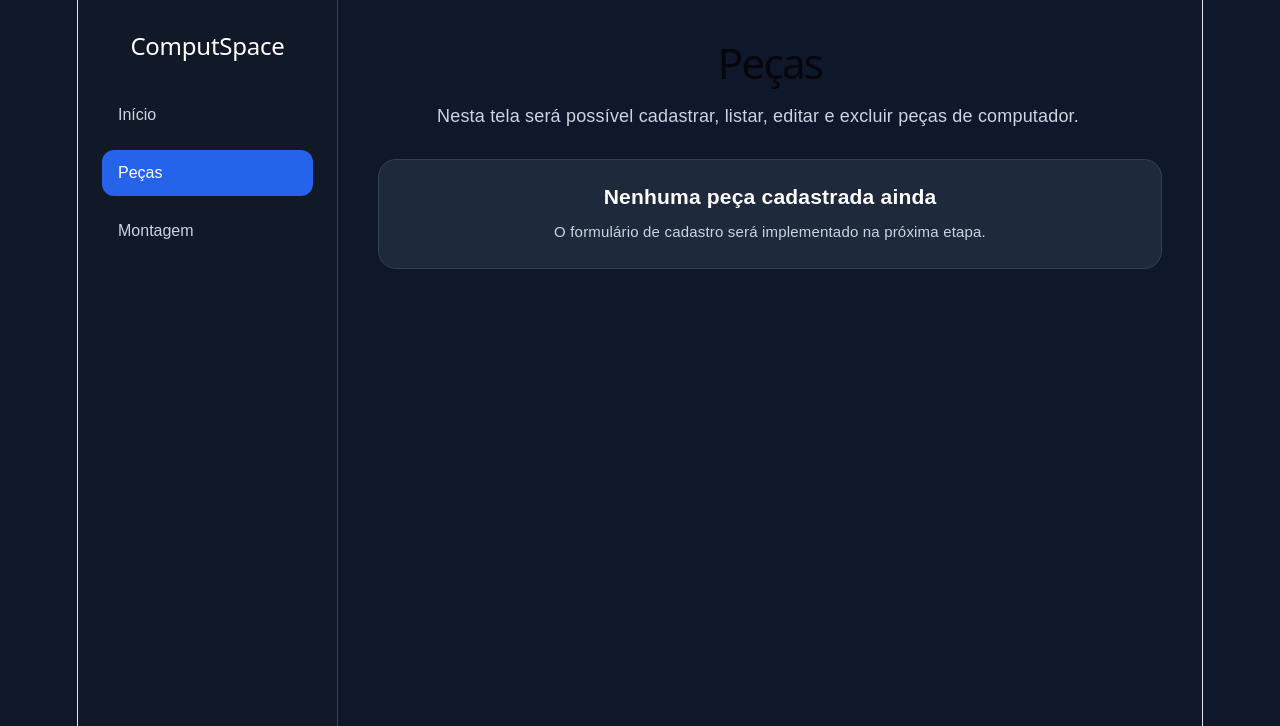
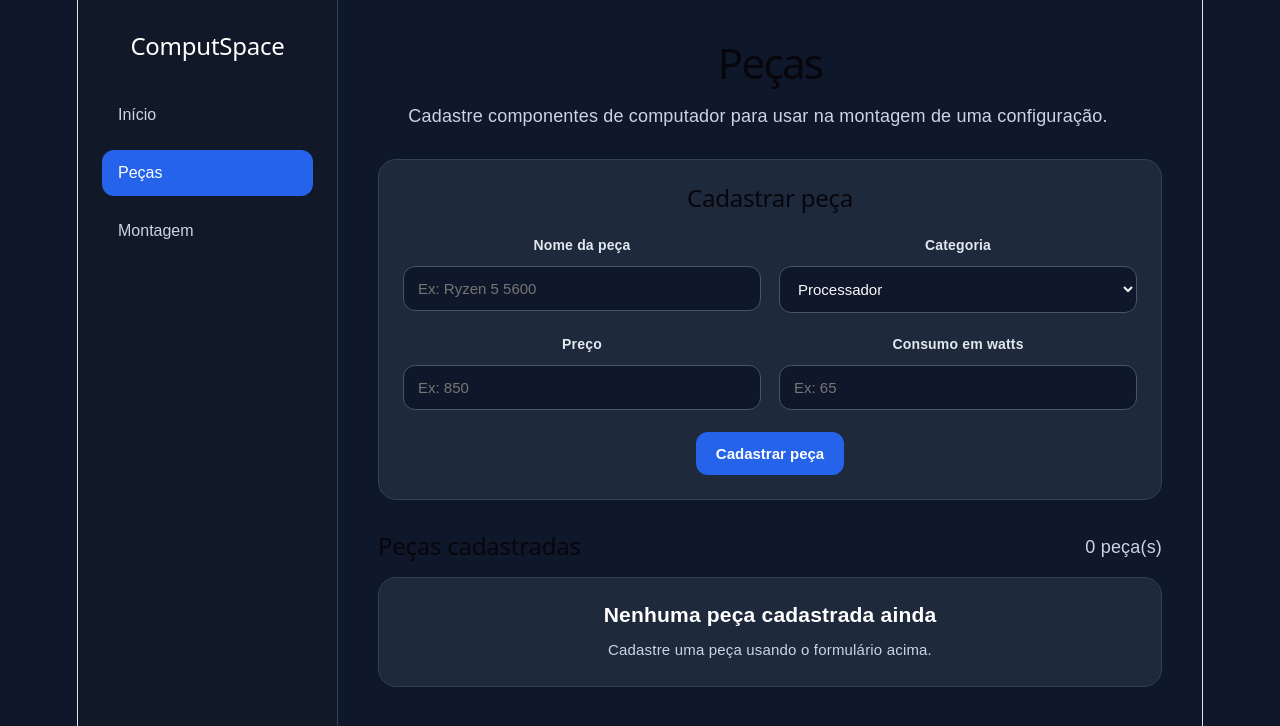
Before and after one commit to GabehEPW/Projeto_de_Programacao_Web, a React (Vite) app in the folder segundobi/ComputSpace/codigo-fonte/: page / in a window 1280 px wide. Both pictures are taken after a click on the button "Peças". Shown: the top 726 px of the page. Built offline with nearby package versions, Linux system fonts and the light colour scheme.

Commit message:
Implementação do cadastro e listagem de peças

```diff
--- a/segundobi/ComputSpace/codigo-fonte/src/App.css
+++ b/segundobi/ComputSpace/codigo-fonte/src/App.css
@@ -137,3 +137,111 @@ p {
     grid-template-columns: 1fr;
   }
 }
+
+.form-card {
+  margin-top: 28px;
+  margin-bottom: 32px;
+  padding: 24px;
+  border-radius: 18px;
+  background: #1e293b;
+  border: 1px solid #334155;
+}
+
+.form-card h2 {
+  margin: 0 0 20px;
+}
+
+.form-grid {
+  display: grid;
+  grid-template-columns: repeat(2, 1fr);
+  gap: 18px;
+  margin-bottom: 22px;
+}
+
+label {
+  display: flex;
+  flex-direction: column;
+  gap: 8px;
+  color: #e2e8f0;
+  font-size: 14px;
+  font-weight: bold;
+}
+
+input,
+select {
+  width: 100%;
+  padding: 13px 14px;
+  border-radius: 12px;
+  border: 1px solid #475569;
+  background: #0f172a;
+  color: #f8fafc;
+  font-size: 15px;
+  outline: none;
+}
+
+input:focus,
+select:focus {
+  border-color: #2563eb;
+}
+
+.primary-button {
+  padding: 13px 20px;
+  border-radius: 12px;
+  background: #2563eb;
+  color: #ffffff;
+  font-size: 15px;
+  font-weight: bold;
+}
+
+.list-header {
+  display: flex;
+  align-items: center;
+  justify-content: space-between;
+  margin-bottom: 16px;
+}
+
+.list-header h2 {
+  margin: 0;
+}
+
+.list-header span {
+  color: #cbd5e1;
+}
+
+.table-card {
+  overflow-x: auto;
+  border-radius: 18px;
+  border: 1px solid #334155;
+  background: #1e293b;
+}
+
+table {
+  width: 100%;
+  border-collapse: collapse;
+}
+
+th,
+td {
+  padding: 16px;
+  text-align: left;
+  border-bottom: 1px solid #334155;
+}
+
+th {
+  color: #cbd5e1;
+  font-size: 14px;
+}
+
+td {
+  color: #f8fafc;
+}
+
+tr:last-child td {
+  border-bottom: none;
+}
+
+@media (max-width: 800px) {
+  .form-grid {
+    grid-template-columns: 1fr;
+  }
+}
--- a/segundobi/ComputSpace/codigo-fonte/src/pages/Pecas.tsx
+++ b/segundobi/ComputSpace/codigo-fonte/src/pages/Pecas.tsx
@@ -1,16 +1,147 @@
+import { useState } from 'react'
+import type { CategoriaPeca, Peca } from '../types/Peca'
+
+const categorias: CategoriaPeca[] = [
+  'Processador',
+  'Placa de vídeo',
+  'Memória RAM',
+  'Placa-mãe',
+  'Armazenamento',
+  'Fonte',
+  'Gabinete',
+  'Cooler',
+  'Outro',
+]
+
 function Pecas() {
+  const [pecas, setPecas] = useState<Peca[]>([])
+
+  const [nome, setNome] = useState('')
+  const [categoria, setCategoria] = useState<CategoriaPeca>('Processador')
+  const [preco, setPreco] = useState('')
+  const [consumo, setConsumo] = useState('')
+
+  function cadastrarPeca(event: React.FormEvent) {
+    event.preventDefault()
+
+    if (!nome || !preco || !consumo) {
+      alert('Preencha todos os campos obrigatórios.')
+      return
+    }
+
+    const novaPeca: Peca = {
+      id: Date.now(),
+      nome,
+      categoria,
+      preco: Number(preco),
+      consumo: Number(consumo),
+    }
+
+    setPecas([...pecas, novaPeca])
+
+    setNome('')
+    setCategoria('Processador')
+    setPreco('')
+    setConsumo('')
+  }
+
   return (
     <section className="page">
       <h1>Peças</h1>
 
       <p>
-        Nesta tela será possível cadastrar, listar, editar e excluir peças de computador.
+        Cadastre componentes de computador para usar na montagem de uma configuração.
       </p>
 
-      <div className="empty-state">
-        <h3>Nenhuma peça cadastrada ainda</h3>
-        <p>O formulário de cadastro será implementado na próxima etapa.</p>
+      <form className="form-card" onSubmit={cadastrarPeca}>
+        <h2>Cadastrar peça</h2>
+
+        <div className="form-grid">
+          <label>
+            Nome da peça
+            <input
+              type="text"
+              placeholder="Ex: Ryzen 5 5600"
+              value={nome}
+              onChange={(event) => setNome(event.target.value)}
+            />
+          </label>
+
+          <label>
+            Categoria
+            <select
+              value={categoria}
+              onChange={(event) => setCategoria(event.target.value as CategoriaPeca)}
+            >
+              {categorias.map((item) => (
+                <option key={item} value={item}>
+                  {item}
+                </option>
+              ))}
+            </select>
+          </label>
+
+          <label>
+            Preço
+            <input
+              type="number"
+              placeholder="Ex: 850"
+              value={preco}
+              onChange={(event) => setPreco(event.target.value)}
+            />
+          </label>
+
+          <label>
+            Consumo em watts
+            <input
+              type="number"
+              placeholder="Ex: 65"
+              value={consumo}
+              onChange={(event) => setConsumo(event.target.value)}
+            />
+          </label>
+        </div>
+
+        <button type="submit" className="primary-button">
+          Cadastrar peça
+        </button>
+      </form>
+
+      <div className="list-header">
+        <h2>Peças cadastradas</h2>
+        <span>{pecas.length} peça(s)</span>
       </div>
+
+      {pecas.length === 0 ? (
+        <div className="empty-state">
+          <h3>Nenhuma peça cadastrada ainda</h3>
+          <p>Cadastre uma peça usando o formulário acima.</p>
+        </div>
+      ) : (
+        <div className="table-card">
+          <table>
+            <thead>
+              <tr>
+                <th>Nome</th>
+                <th>Categoria</th>
+                <th>Preço</th>
+                <th>Consumo</th>
+              </tr>
+            </thead>
+
+            <tbody>
+              {pecas.map((peca) => (
+                <tr key={peca.id}>
+                  <td>{peca.nome}</td>
+                  <td>{peca.categoria}</td>
+                  <td>R$ {peca.preco.toFixed(2)}</td>
+                  <td>{peca.consumo}W</td>
+                </tr>
+              ))}
+            </tbody>
+          </table>
+        </div>
+      )}
     </section>
   )
 }
--- /dev/null
+++ b/segundobi/ComputSpace/codigo-fonte/src/types/Peca.ts
@@ -0,0 +1,18 @@
+export type CategoriaPeca =
+  | 'Processador'
+  | 'Placa de vídeo'
+  | 'Memória RAM'
+  | 'Placa-mãe'
+  | 'Armazenamento'
+  | 'Fonte'
+  | 'Gabinete'
+  | 'Cooler'
+  | 'Outro'
+
+export type Peca = {
+  id: number
+  nome: string
+  categoria: CategoriaPeca
+  preco: number
+  consumo: number
+}
```
